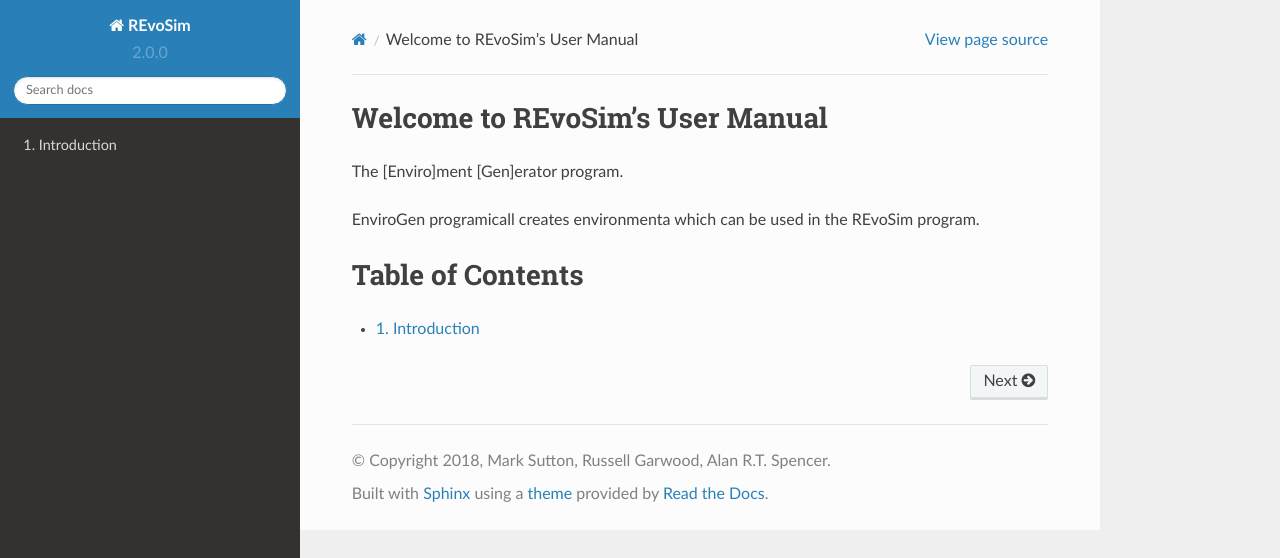
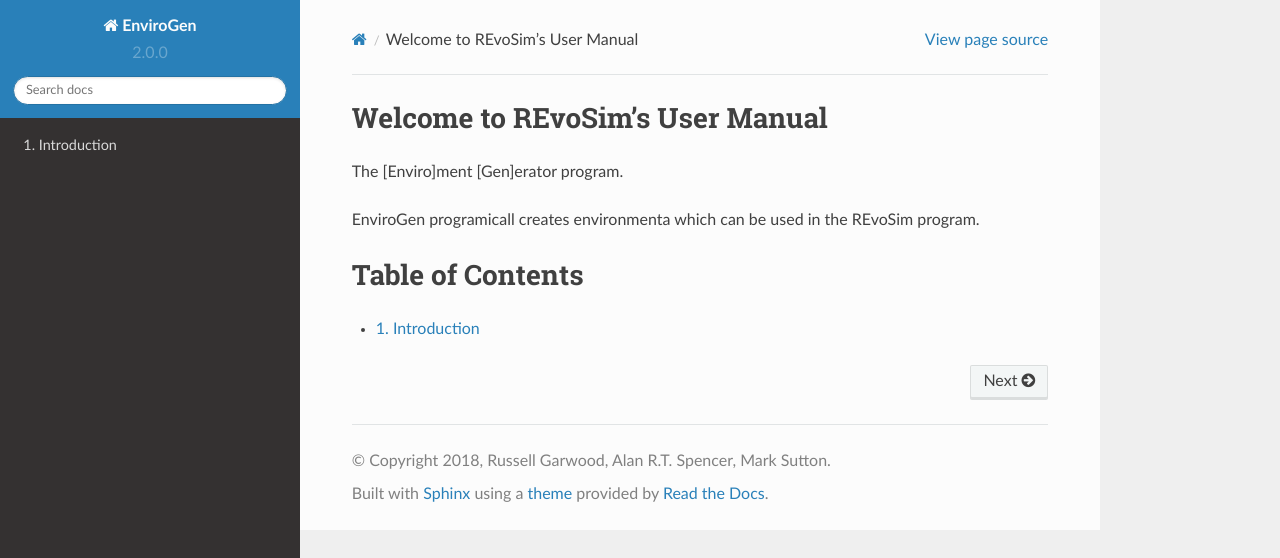
Before and after one commit to palaeoware/revosim, a Sphinx documentation site: the page built from docs/index.rst, in a window 1280 px wide. Shown: the top 558 px of the page. Built offline with Sphinx 7.4.7 and the Read the Docs theme 2.0.0, drawn with Linux system fonts in a browser that asks for light colours.

Commit message:
Updated the conf.py

```diff
--- a/docs/conf.py
+++ b/docs/conf.py
@@ -21,9 +21,9 @@
 
 # -- Project information -----------------------------------------------------
 
-project = 'REvoSim'
-copyright = '2018, Mark Sutton, Russell Garwood, Alan R.T. Spencer'
-author = 'Mark Sutton, Russell Garwood, Alan R.T. Spencer'
+project = 'EnviroGen'
+copyright = '2018, Russell Garwood, Alan R.T. Spencer, Mark Sutton'
+author = 'Russell Garwood, Alan R.T. Spencer, Mark Sutton'
 
 # The short X.Y version
 version = '2.0.0'
@@ -171,7 +171,7 @@
 #html_file_suffix = None
 
 # Output file base name for HTML help builder.
-htmlhelp_basename = 'REvoSimdoc'
+htmlhelp_basename = 'EnviroGendoc'
 
 
 # -- Options for LaTeX output ------------------------------------------------
@@ -198,8 +198,8 @@
 # (source start file, target name, title,
 #  author, documentclass [howto, manual, or own class]).
 latex_documents = [
-    (master_doc, 'REvoSim.tex', 'REvoSim Documentation',
-     'Mark Sutton, Russell Garwood, Alan R.T. Spencer', 'manual'),
+    (master_doc, 'EnviroGen.tex', 'EnviroGen Documentation',
+     'Russell Garwood, Alan R.T. Spencer, Mark Sutton', 'manual'),
 ]
 
 # The name of an image file (relative to this directory) to place at the top of
@@ -227,7 +227,7 @@
 # One entry per manual page. List of tuples
 # (source start file, name, description, authors, manual section).
 man_pages = [
-    (master_doc, 'revosim', 'REvoSim Documentation',
+    (master_doc, 'EnviroGen', 'EnviroGen Documentation',
      [author], 1)
 ]
 
@@ -240,8 +240,8 @@
 # (source start file, target name, title, author,
 #  dir menu entry, description, category)
 texinfo_documents = [
-    (master_doc, 'REvoSim', 'REvoSim Documentation',
-     author, 'REvoSim', 'One line description of project.',
+    (master_doc, 'EnviroGen', 'EnviroGen Documentation',
+     author, 'EnviroGen', 'One line description of project.',
      'Miscellaneous'),
 ]
 
```
